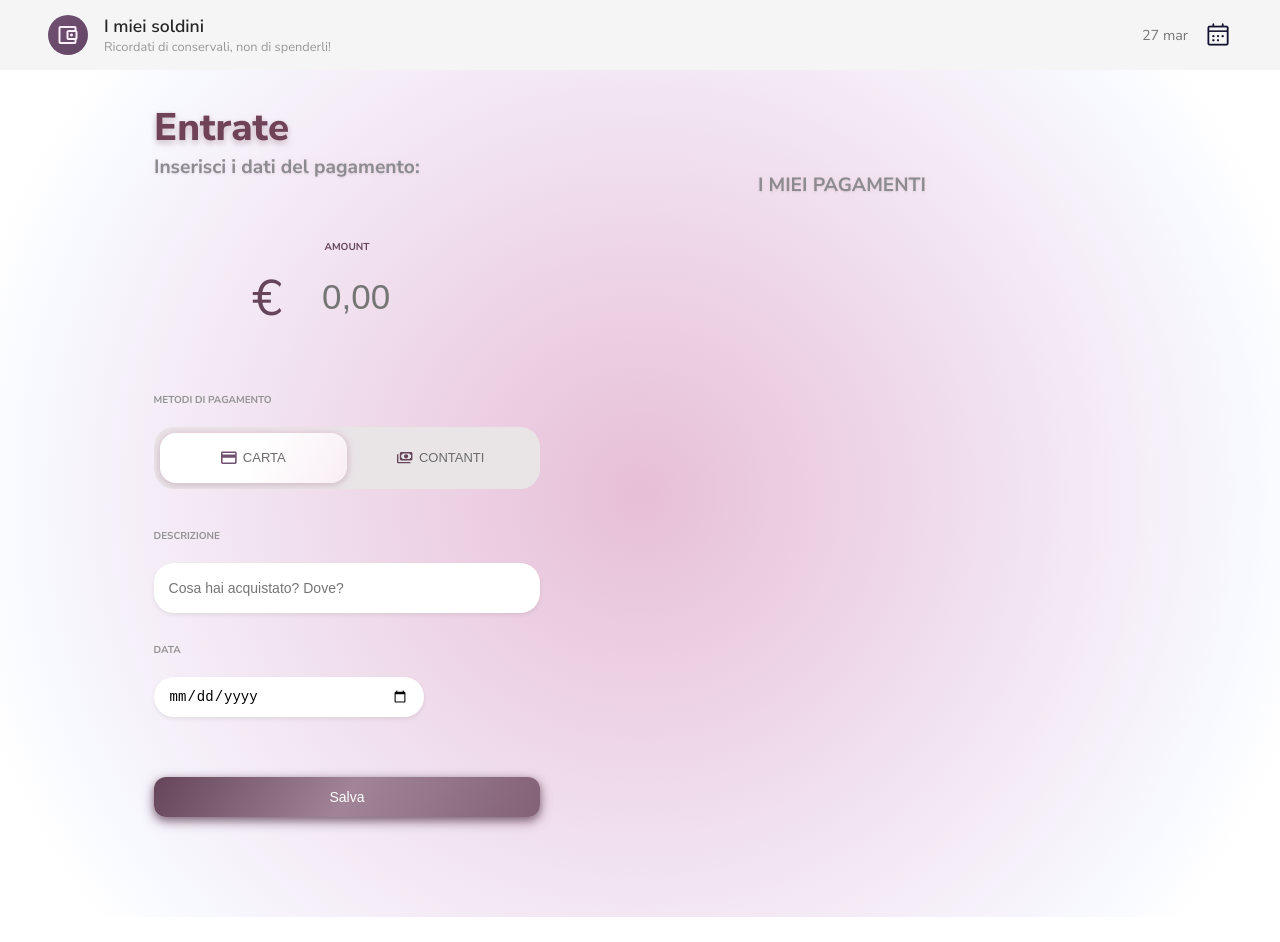
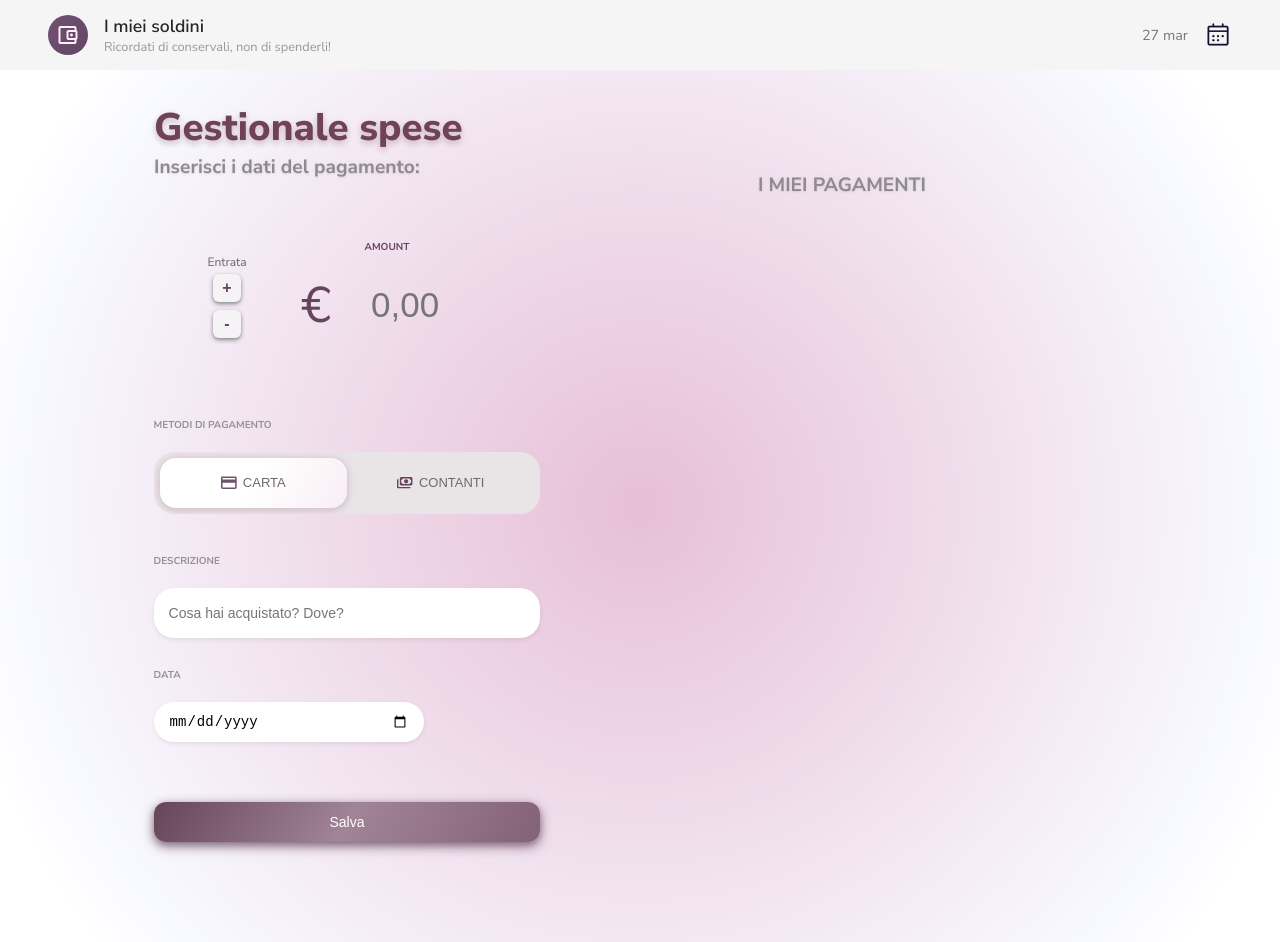
Before and after one commit to Vittoriatosi2006/Gestionale-spese, a React (Vite) app: page / in a window 1280 px wide. Before the commit the page ends 917 px from the top, so only its background shows below. Built offline with nearby package versions, Linux system fonts and the light colour scheme; a web font is replaced by a local one.

Commit message:
aggiunti + e -

```diff
--- a/src/NewEntry.css
+++ b/src/NewEntry.css
@@ -66,7 +66,7 @@
 .amount {
   font-size: 10px;
   color: #66455b;
-  margin-bottom: 10px;
+  padding-left: 80px;
 }
 
 .importo {
@@ -78,6 +78,72 @@
 .euro {
   color: #66455b;
   font-size: 50px;
+}
+
+.segno {
+  display: flex;
+  flex-direction: column;
+  gap: 8px;
+  margin-right: 10px;
+  margin-left: 10px;
+  align-items: center;
+}
+
+.segno button {
+  width: 28px;
+  height: 28px;
+  border-radius: 6px;
+  border: none;
+  cursor: pointer;
+  font-size: 16px;
+  font-weight: bold;
+  background-color: #f5f3f6;
+  color: #66455b;
+
+  box-shadow:
+    #8d8b8f 0px 2px 4px,
+    rgba(0, 0, 0, 0.1) 0px 1px 2px;
+
+  transition: all 0.2s ease;
+}
+
+.segno button:hover {
+  transform: translateY(-2px) scale(1.05);
+  box-shadow:
+    #8d8b8f 0px 4px 8px,
+    rgba(0, 0, 0, 0.15) 0px 2px 4px;
+}
+
+.segno button:active {
+  transform: scale(0.95);
+  box-shadow:
+    #8d8b8f 0px 1px 2px,
+    rgba(0, 0, 0, 0.1) 0px 1px 1px;
+}
+
+.segno button:focus {
+  outline: none;
+  box-shadow:
+    0 0 0 2px #e7bfd7,
+    #8d8b8f 0px 2px 4px;
+}
+
+.segno-attivo {
+  background-color: #836177;
+  color: white;
+}
+.segno-container {
+  display: flex;
+  flex-direction: column;
+  align-items: center;
+  margin-right: 10px;
+  padding-bottom: 20px;
+}
+
+.tipo-operazione {
+  font-size: 12px;
+  margin-bottom: 4px;
+  color: #666;
 }
 
 .input-prezzo {
--- a/src/NewEntry.tsx
+++ b/src/NewEntry.tsx
@@ -14,18 +14,43 @@ export default function NewEntry({ onSalva }: NewEntryProps) {
   const [importo, setImporto] = useState<number | "">("");
   const [descrizione, setDescrizione] = useState("");
   const [data, setData] = useState("");
+  const [segno, setSegno] = useState("+");
 
   return (
     <main className="new-entry-container">
       <div className="prima-parte">
-        <h1 className="entrate">Entrate</h1>
+        <h1 className="entrate">Gestionale spese</h1>
         <h2 className="inserisci-dati">Inserisci i dati del pagamento:</h2>
       </div>
 
       <div className="seconda-parte">
         <h3 className="amount">AMOUNT</h3>
+
         <div className="importo">
+          <div className="segno-container">
+            <span className="tipo-operazione">
+              {segno === "+" ? "Entrata" : "Uscita"}
+            </span>
+
+            <div className="segno">
+              <button
+                className={segno === "+" ? "segno-attivo" : ""}
+                onClick={() => setSegno("+")}
+              >
+                +
+              </button>
+
+              <button
+                className={segno === "-" ? "segno-attivo" : ""}
+                onClick={() => setSegno("-")}
+              >
+                -
+              </button>
+            </div>
+          </div>
+
           <span className="euro">€</span>
+
           <input
             type="number"
             className="input-prezzo"
@@ -91,12 +116,17 @@ export default function NewEntry({ onSalva }: NewEntryProps) {
           onClick={() => {
             if (!importo || !descrizione || !data)
               return alert("Compila tutti i campi!");
+
+            const importoFinale =
+              segno === "-" ? -Number(importo) : Number(importo);
+
             onSalva({
-              importo: Number(importo),
+              importo: importoFinale,
               metodo: bottoneSelezionato,
               descrizione,
               data,
             });
+
             setImporto("");
             setDescrizione("");
             setData("");
--- a/src/Recenti.css
+++ b/src/Recenti.css
@@ -73,3 +73,11 @@
   font-size: 0.8rem;
   color: #a0a0a0; /* grigio chiaro */
 }
+
+.entrata {
+  color: #2ecc71;
+}
+
+.spesa {
+  color: #e74c3c;
+}
--- a/src/Recenti.tsx
+++ b/src/Recenti.tsx
@@ -22,7 +22,13 @@ export default function Recenti({ pagamenti }: RecentiProps) {
             </span>
           </div>
           <div className="prezzo-e-metodo">
-            <h3 className="prezzo-pagamento">€ {p.importo.toFixed(2)}</h3>
+            <h3
+              className={`prezzo-pagamento ${
+                p.importo >= 0 ? "entrata" : "spesa"
+              }`}
+            >
+              {p.importo >= 0 ? "+" : "-"} € {Math.abs(p.importo).toFixed(2)}
+            </h3>
             <span className="metodo-pagamento">
               {p.metodo === "carta" ? "Carta" : "Contanti"}
             </span>
```
